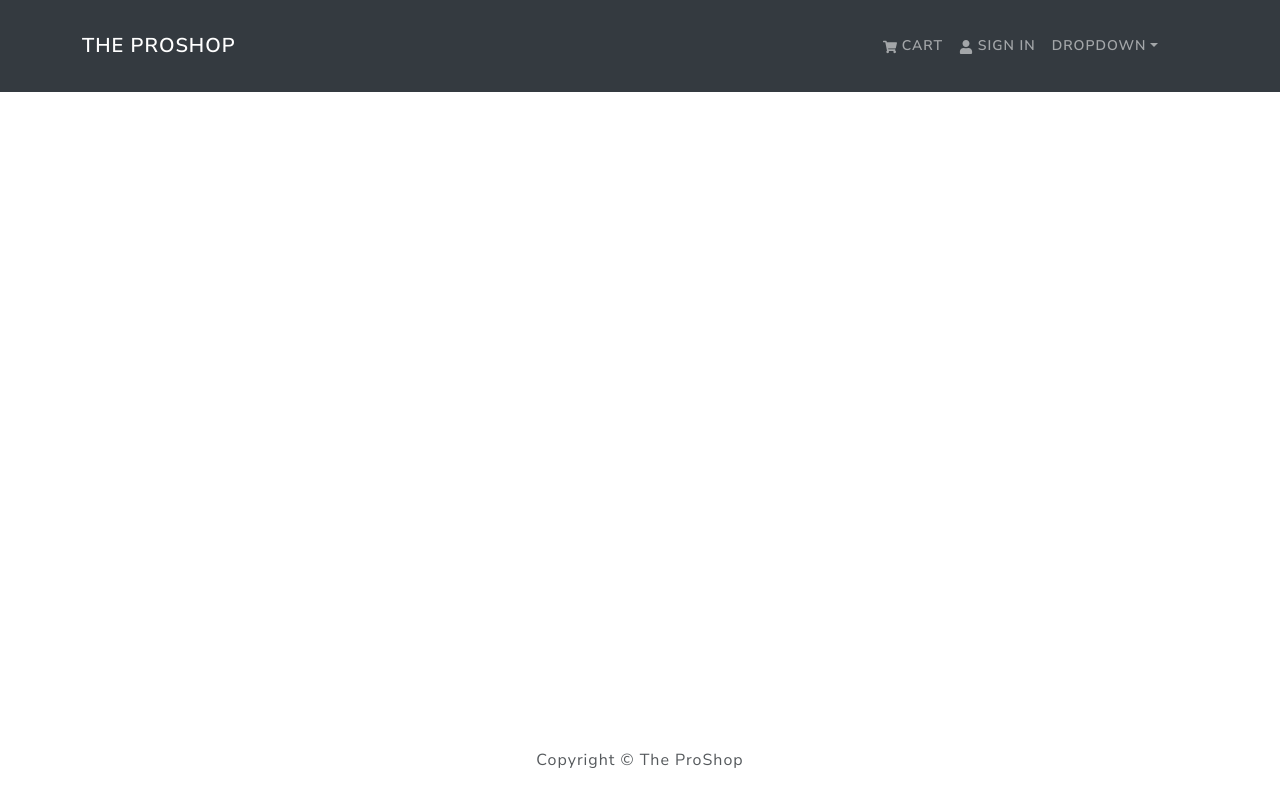
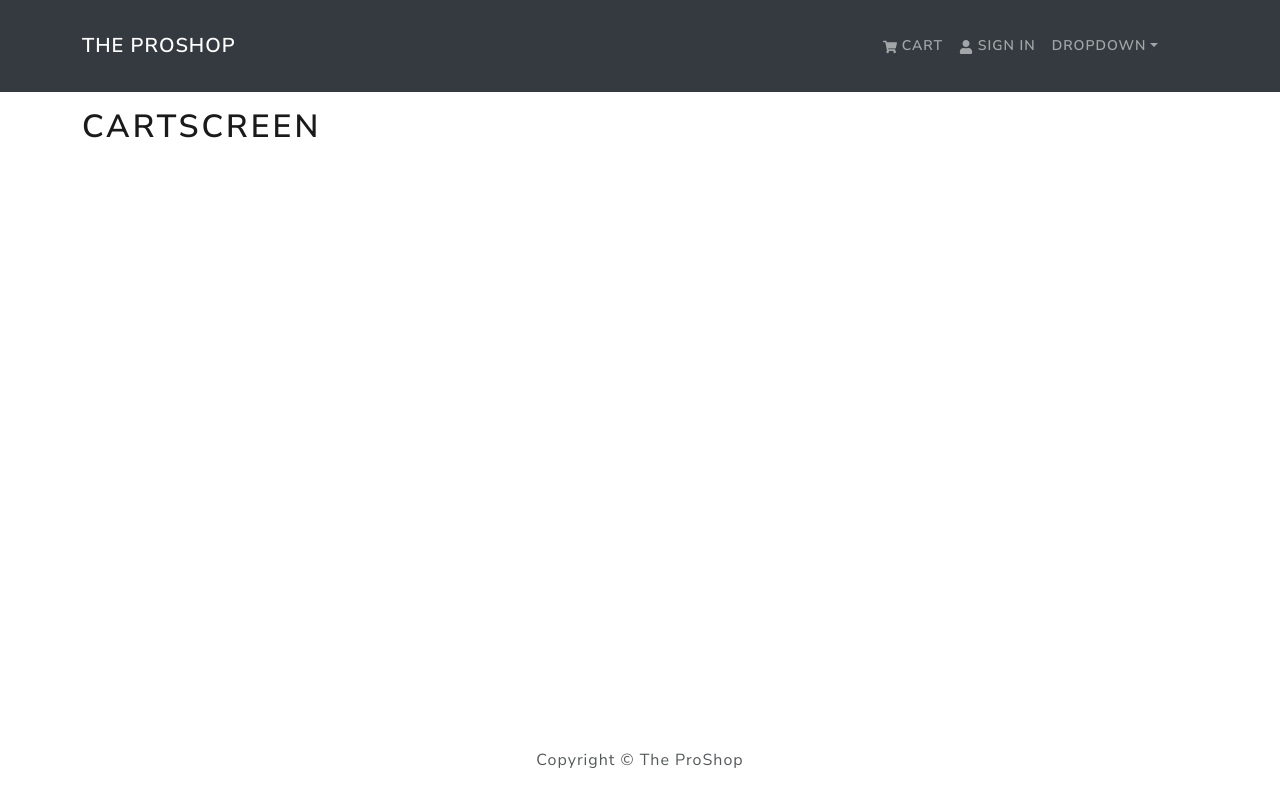
Before and after one commit to Raymon-Lange/ProShop, a React (Create React App) app in the folder frontend/: page /cart/1 in a window 1280 px wide. Built offline with nearby package versions, Linux system fonts and the light colour scheme; the HTML template or start-up script is replaced by a standard one.

Commit message:
added cart screen and link from product page

```diff
--- a/frontend/src/App.js
+++ b/frontend/src/App.js
@@ -5,6 +5,7 @@ import Header from "./components/Header"
 import Footer from "./components/Footer"
 import HomeScreen from "./screens/HomeScreen"
 import ProductScreen from "./screens/ProductScreen"
+import CartScreen from "./screens/CartScreen"
 
 function App() {
   return (
@@ -15,6 +16,7 @@ function App() {
           <Routes>
             <Route path='/' element={<HomeScreen />} />
             <Route path='/product/:id' element={<ProductScreen />} />
+            <Route path='/cart/:id?' element={<CartScreen />} />
             </Routes>
           </Container>
         </main>
--- /dev/null
+++ b/frontend/src/screens/CartScreen.js
@@ -0,0 +1,9 @@
+import React from 'react'
+
+const CartScreen = () => {
+  return (
+    <h1>CartScreen</h1>
+  )
+}
+
+export default CartScreen
--- a/frontend/src/screens/ProductScreen.js
+++ b/frontend/src/screens/ProductScreen.js
@@ -1,6 +1,6 @@
 import React, { useState, useEffect } from 'react'
 import { useDispatch, useSelector } from 'react-redux'
-import { Link, useParams } from 'react-router-dom'
+import { Link, useParams, useNavigate } from 'react-router-dom'
 import { Row, Col, Image, ListGroup, Card, Button, Form } from 'react-bootstrap'
 import Rating from '../components/Rating'
 import { listProductDetails } from '../actions/productActions'
@@ -12,15 +12,19 @@ const ProductScreen = () => {
 
   const dispatch = useDispatch()
   const productId  = useParams()
+  const history = useNavigate()
 
   const productDetails = useSelector(state => state.productDetails)
   const { loading, error, product } = productDetails
-
 
   useEffect(() => {
     dispatch(listProductDetails(productId.id))
 
   }, [dispatch, productId]) //defauting to no depenacys
+
+  const addToCartHandler = () => {
+    history(`/cart/${productId.id}?qty=${qty}`)
+  }
 
   return (
     <>
@@ -89,6 +93,7 @@ const ProductScreen = () => {
                     className='btn-block'
                     type='button'
                     disabled={product.countInStock === 0}
+                    onClick={addToCartHandler}
                   >
                     Add To Cart
                   </Button>
```
